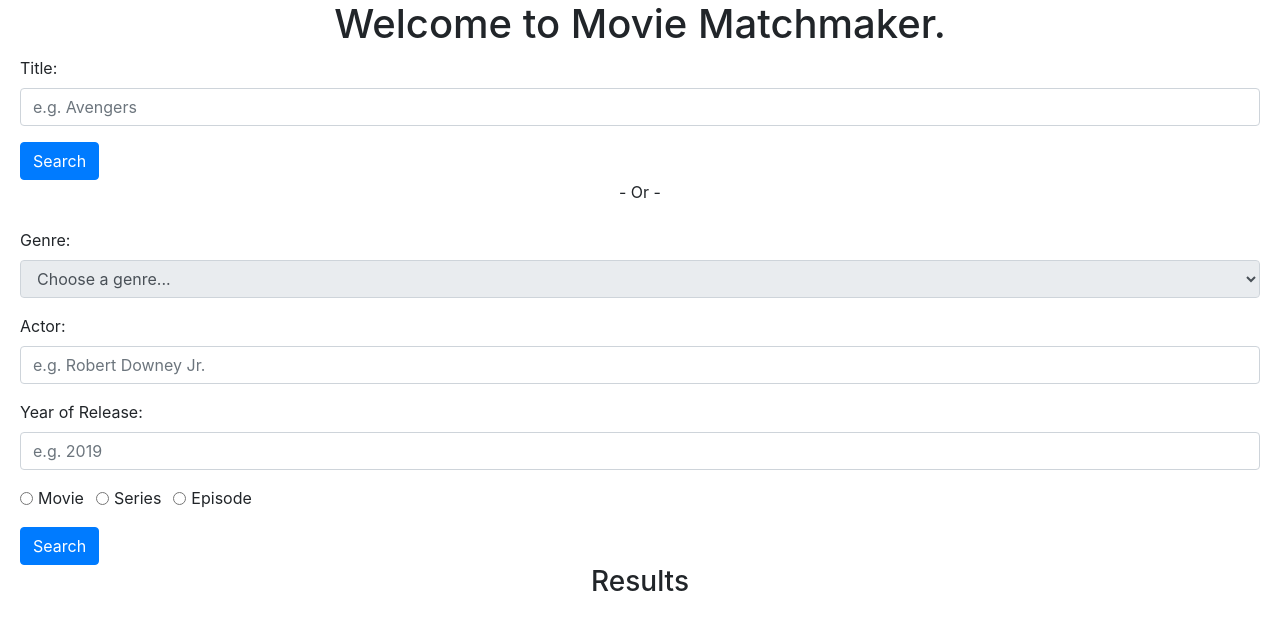
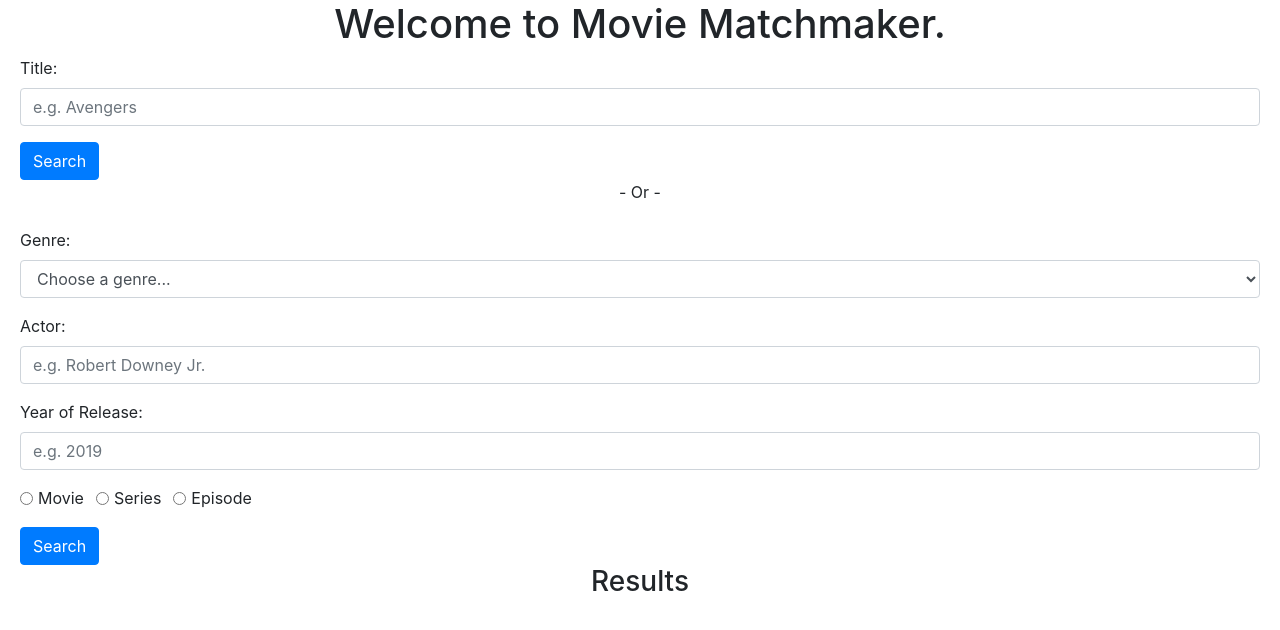
Before and after one commit to arkl8770/movies, a React (Create React App) app: page / in a window 1280 px wide. Shown: the top 630 px of the page. Built offline with nearby package versions, Linux system fonts and the light colour scheme.

Commit message:
checkpoint

```diff
--- a/src/App.js
+++ b/src/App.js
@@ -12,7 +12,8 @@ import ResultsList from './ResultsList.js';
  			results: [],
  			year: 0,
  			title: "",
- 			actor: ""
+ 			actor: "",
+ 			genre: ""
  		};
 
  		this.searchByTitle = this.searchByTitle.bind(this);
@@ -46,22 +47,35 @@ import ResultsList from './ResultsList.js';
  	discoverSearch() {
 
  		var year = false;
+ 		var actor = false;
+ 		var genre = false;
 
+		if (this.state.genre != 0) {
+ 			genre = true
+ 		}
  		if (this.state.year != "") {
  			year = true;
  		}
+ 		if (this.state.actor != "") {
+ 			actor = true;
+ 		}
+
+ 		const key = "706733eb15b955d867b9853c3b840e78";
+
 
  		var url = "https://api.themoviedb.org/3/discover/movie?api_key=" +
 			key +
 			"&language=en-US&sort_by=popularity.desc&include_adult=false&include_video=false&page=1";
-		console.log(url);
 
-		const key = "706733eb15b955d867b9853c3b840e78";
+		if (genre === true) {
+			url += "&with_genres=" + this.state.genre;
+		}
+		if (year === true) {
+			url += "&year=" + this.state.year;
+		}
+		alert(url);
 
-		fetch("https://api.themoviedb.org/3/discover/movie?api_key=" +
-			key +
-			"&language=en-US&sort_by=popularity.desc&include_adult=false&include_video=false&page=1&primary_release_year=" +
-			this.state.year)
+		fetch(url)
 		.then(response => response.json())
 		.then((responseJson) => {
 			this.setState({ results: responseJson.results });
@@ -90,7 +104,7 @@ import ResultsList from './ResultsList.js';
 	}
 
 	handleGenreChange(genre) {
-		this.stateState({ genre: genre });
+		this.setState({ genre: genre });
 	}
 
  	render() {
@@ -105,6 +119,7 @@ import ResultsList from './ResultsList.js';
 		    	handleTitleChange={this.handleTitleChange}
 		    	handleActorChange={this.handleActorChange}
 		    	handleYearChange={this.handleYearChange}
+		    	handleGenreChange={this.handleGenreChange}
 
 		    	searchByTitle={this.searchByTitle}
 		    	discoverSearch={this.discoverSearch}
--- a/src/SearchForm.js
+++ b/src/SearchForm.js
@@ -11,9 +11,12 @@ class SearchForm extends Component {
 		this.handleTitleChange = this.handleTitleChange.bind(this);
 		this.handleTitleSearch = this.handleTitleSearch.bind(this);
 		this.handleDiscoverSearch = this.handleDiscoverSearch.bind(this);
+		this.handleGenreChange = this.handleGenreChange.bind(this);
 	}
 
-
+	handleGenreChange(e) {
+		this.props.handleGenreChange(e.target.value);
+	}
 
 	handleDiscoverSearch() {
 		this.props.discoverSearch();
@@ -36,9 +39,9 @@ class SearchForm extends Component {
 	// 	this.props.handleActorChange(e.target.value);
 	// }
 
-	// handleGenreChange(e) {
-	// 	this.props.handleGenreChange(e.target.value);
-	// }
+	handleGenreChange(e) {
+		this.props.handleGenreChange(e.target.value);
+	}
 
 	render() {
 
@@ -54,7 +57,7 @@ class SearchForm extends Component {
 				<br/>
 				<div className="form-group genre-group">
 					<label htmlFor="genre">Genre:</label>
-					<select className="form-control" id="genre" disabled>
+					<select onChange={this.handleGenreChange} className="form-control" id="genre">
 						<option value="">Choose a genre...</option>
 						<option value="35">Comedy</option>
 						<option value="878">Sci-Fi</option>
```
